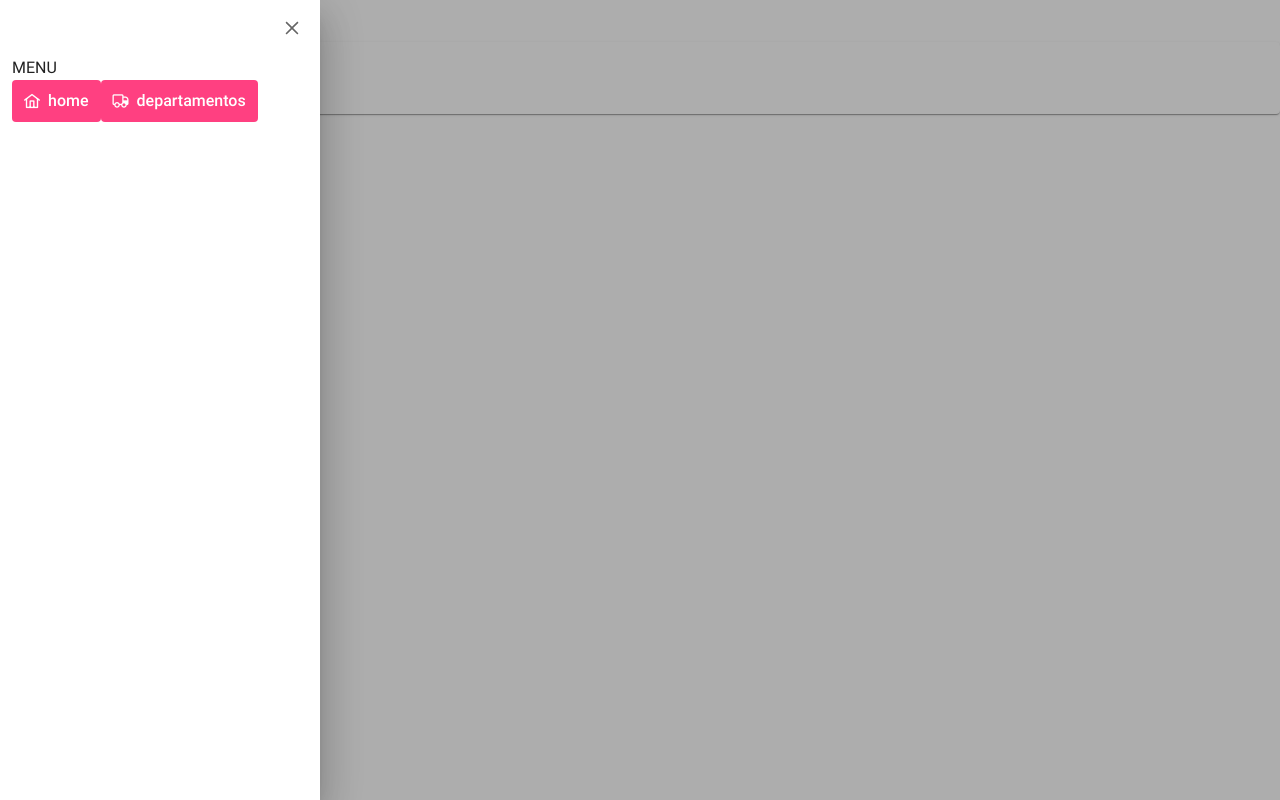
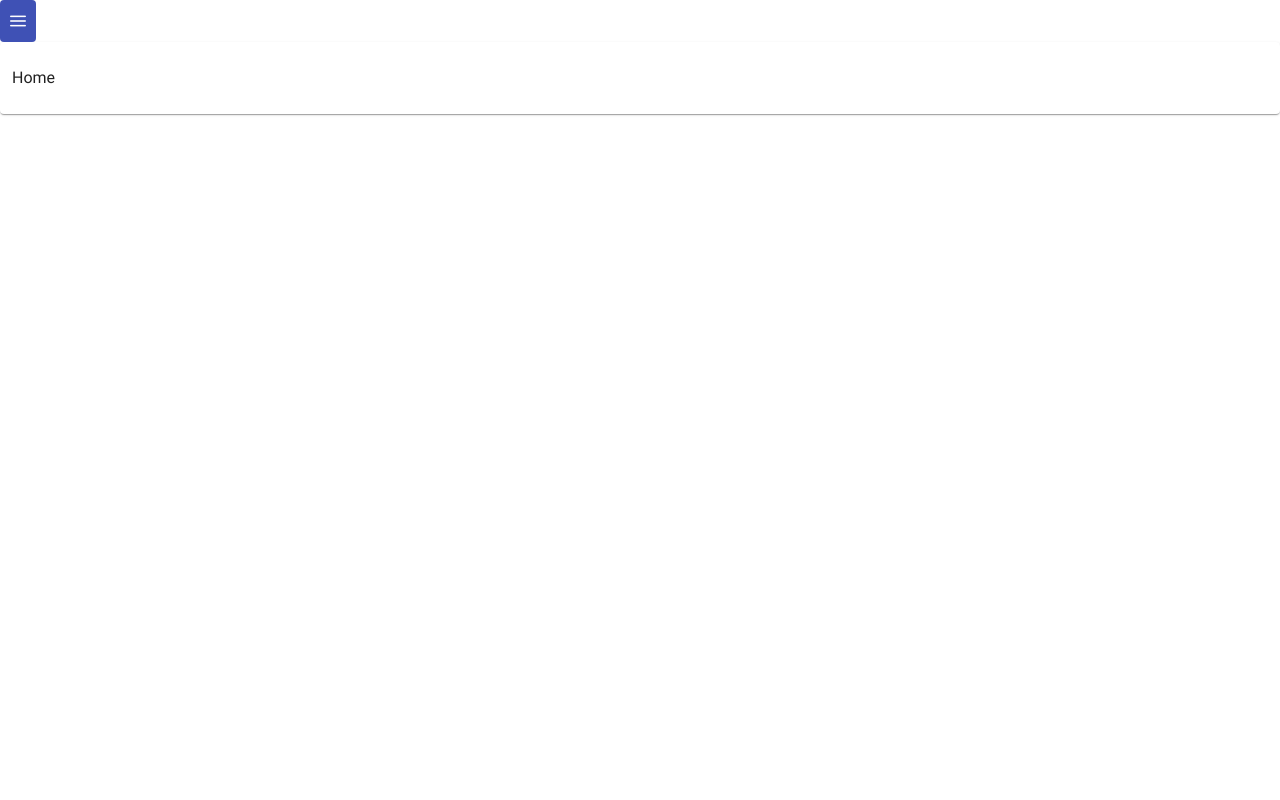
Before and after one commit to csfeijo/1606118-projeto-final, a React (Vite) app: page / in a window 1280 px wide. Built offline with nearby package versions, Linux system fonts and the light colour scheme.

Commit message:
fix: corrige state do menu para false

```diff
--- a/src/Components/Menu/index.tsx
+++ b/src/Components/Menu/index.tsx
@@ -5,7 +5,7 @@ import { useNavigate } from "react-router-dom"
 
 const Menu = () => {
   const navigate = useNavigate()
-  const [visible, setVisible] = useState(true)
+  const [visible, setVisible] = useState(false)
 
   return (
     <>
```
Also changed, not shown: 1 other file (tests, documents, lock files or other folders).
